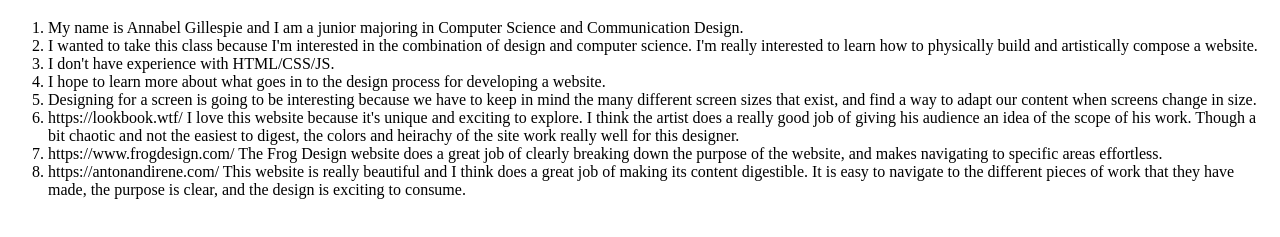
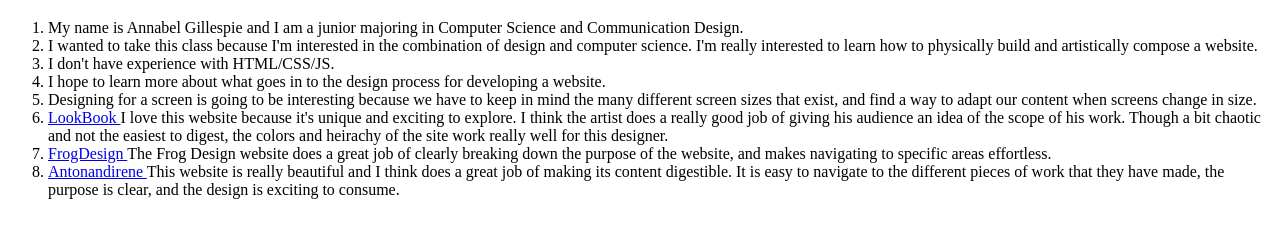
Before and after one commit to agillespie12/iffall2020, a plain HTML site: page intro-questions/index.html in a window 1280 px wide. Shown: the part 61-298 px from the top of the page. Drawn offline with Linux system fonts and the light colour scheme.

Commit message:
Add files via upload

```diff
--- a/intro-questions/index.html
+++ b/intro-questions/index.html
@@ -22,13 +22,22 @@
                     Designing for a screen is going to be interesting because we have to keep in mind the many different screen sizes that exist, and find a way to adapt our content when screens change in size.
                 </li>
                 <li>
-                    https://lookbook.wtf/ I love this website because it's unique and exciting to explore. I think the artist does a really good job of giving his audience an idea of the scope of his work. Though a bit chaotic and not the easiest to digest, the colors and heirachy of the site work really well for this designer.
+                    <a href="https://lookbook.wtf/">
+                        LookBook
+                    </a>
+                    I love this website because it's unique and exciting to explore. I think the artist does a really good job of giving his audience an idea of the scope of his work. Though a bit chaotic and not the easiest to digest, the colors and heirachy of the site work really well for this designer.
                 </li>
                 <li>
-                    https://www.frogdesign.com/ The Frog Design website does a great job of clearly breaking down the purpose of the website, and makes navigating to specific areas effortless.
+                    <a href="https://www.frogdesign.com/">
+                        FrogDesign
+                    </a>
+                    The Frog Design website does a great job of clearly breaking down the purpose of the website, and makes navigating to specific areas effortless.
                 </li>
                 <li>
-                    https://antonandirene.com/ This website is really beautiful and I think does a great job of making its content digestible. It is easy to navigate to the different pieces of work that they have made, the purpose is clear, and the design is exciting to consume.
+                    <a href="https://antonandirene.com/">
+                        Antonandirene
+                    </a>
+                    This website is really beautiful and I think does a great job of making its content digestible. It is easy to navigate to the different pieces of work that they have made, the purpose is clear, and the design is exciting to consume.
                 </li>
             </ol>
         </body>
```
